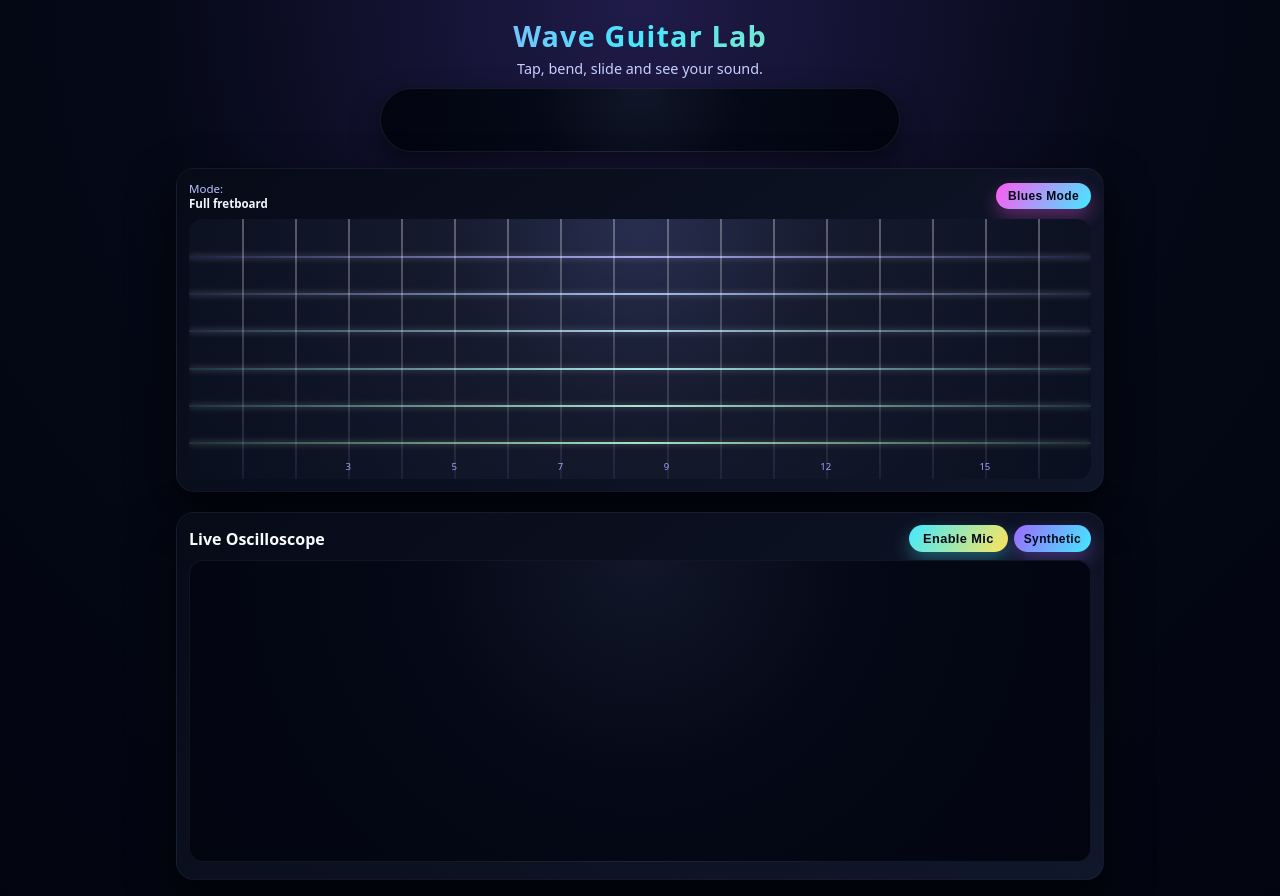
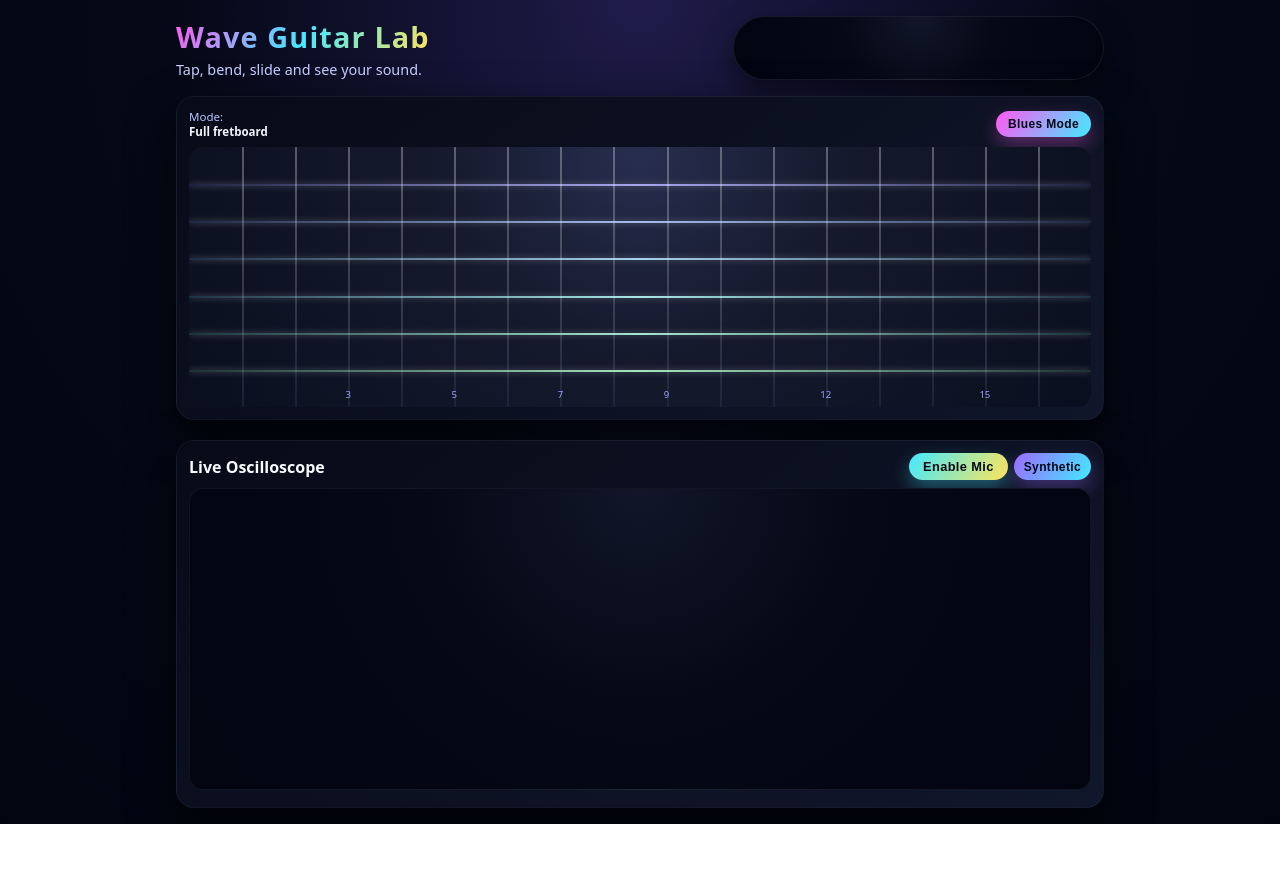
Before and after one commit to taggatron/waveoscilliscope, a plain HTML site: page index.html in a window 1280 px wide. After the commit the page ends 824 px from the top, so only its background shows below. Drawn offline with Linux system fonts and the light colour scheme.

Commit message:
updated stylings

```diff
--- a/app.js
+++ b/app.js
@@ -18,6 +18,9 @@ const MAX_SAMPLE_WINDOW = 0.8; // seconds from start of clip to use
 let synthOsc = null;
 let synthGain = null;
 let synthMode = false;
+
+// Track the most recently relevant audio frequency for header display
+let currentHeaderFreq = 261.63;
 
 const NUM_STRINGS = 6;
 const NUM_FRETS = 16; // 0-15
@@ -130,6 +133,9 @@ async function createVoice(stringIndex, fret, id) {
     fret,
   };
   activeVoices.set(id, voice);
+
+  // Update header frequency to reflect this note
+  currentHeaderFreq = freq;
   return voice;
 }
 
@@ -188,6 +194,9 @@ function updateVoicePitch(id, semitoneOffset) {
 
   voice.baseFreq = newFreq;
   voice.playbackRate = newRate;
+
+  // Keep header frequency in sync with the bent/slid pitch
+  currentHeaderFreq = newFreq;
 }
 
 // Fretboard rendering and interaction
@@ -466,8 +475,8 @@ function startScopeDraw() {
     }
     scopeCtx.stroke();
 
-    // Header decorative oscilloscope: always render a smooth sine-like
-    // wave using current synth frequency (or a default if off).
+    // Header decorative oscilloscope: render a static sine-like
+    // wave using the most recent note / synth frequency.
     const hw = headerScopeCanvas.width;
     const hh = headerScopeCanvas.height;
     headerScopeCtx.clearRect(0, 0, hw, hh);
@@ -481,8 +490,14 @@ function startScopeDraw() {
     headerScopeCtx.strokeStyle = hgrd;
     headerScopeCtx.beginPath();
 
-    const freq = synthOsc ? synthOsc.frequency.value : 261.63;
-    const cycles = 2.2;
+    const freq = currentHeaderFreq || (synthOsc ? synthOsc.frequency.value : 261.63);
+    // Map frequency to a visual cycles count: lower notes show
+    // fewer cycles, higher notes more cycles across the header.
+    const minCycles = 1.3;
+    const maxCycles = 4.5;
+    const clampedFreq = Math.min(880, Math.max(40, freq));
+    const norm = (Math.log2(clampedFreq) - Math.log2(40)) / (Math.log2(880) - Math.log2(40));
+    const cycles = minCycles + (maxCycles - minCycles) * norm;
     const amp = hh * 0.32;
     for (let x = 0; x <= hw; x++) {
       const t = (x / hw) * cycles * 2 * Math.PI;
@@ -534,6 +549,9 @@ function ensureSynth() {
 
   synthOsc.connect(synthGain).connect(oscilloscopeAnalyser);
   synthOsc.start();
+
+  // Reflect synthetic oscillator in header display when active
+  currentHeaderFreq = synthOsc.frequency.value;
 }
 
 function setSynthActive(active) {
@@ -586,6 +604,7 @@ function init() {
     ensureSynth();
     if (synthOsc) {
       synthOsc.frequency.setTargetAtTime(val, audioCtx.currentTime, 0.03);
+      currentHeaderFreq = val;
     }
   });
 
--- a/index.html
+++ b/index.html
@@ -7,12 +7,14 @@
   <link rel="stylesheet" href="style.css" />
 </head>
 <body>
-  <div id="app">
-    <header class="app-header">
-      <h1>Wave Guitar Lab</h1>
-      <p>Tap, bend, slide and see your sound.</p>
-      <canvas id="headerScope" width="600" height="80"></canvas>
-    </header>
+    <div id="app">
+      <header class="app-header">
+        <div class="header-text">
+          <h1>Wave Guitar Lab</h1>
+          <p>Tap, bend, slide and see your sound.</p>
+        </div>
+        <canvas id="headerScope" width="420" height="80"></canvas>
+      </header>
 
     <main>
       <section class="fretboard-section">
--- a/style.css
+++ b/style.css
@@ -32,8 +32,17 @@ body {
 }
 
 .app-header {
-  text-align: center;
+  display: flex;
+  align-items: center;
+  justify-content: space-between;
+  gap: 16px;
   margin-bottom: 16px;
+}
+
+.header-text {
+  display: flex;
+  flex-direction: column;
+  justify-content: center;
 }
 
 .app-header h1 {
@@ -51,10 +60,10 @@ body {
 }
 
 #headerScope {
-  width: 100%;
-  max-width: 520px;
+  width: 40%;
+  min-width: 220px;
   height: 64px;
-  margin: 10px auto 0;
+  margin: 0;
   display: block;
   border-radius: 999px;
   background: radial-gradient(circle at top, #111729 0, #050816 40%, #020410 100%);
```
